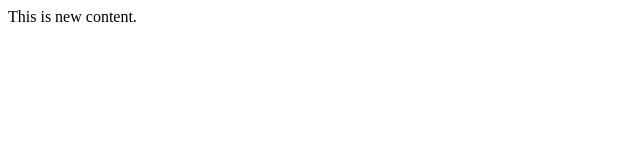
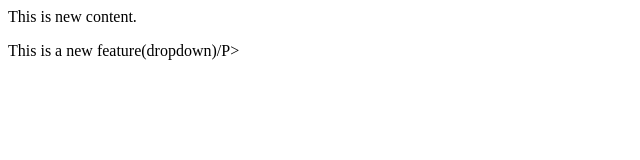
Before and after one commit to 0922pramod/Newrepo, a plain HTML site: page index.html in a window 1280 px wide. Shown: the whole page, without its empty margins (0-640 px from the left). Drawn offline with Linux system fonts and the light colour scheme.

```diff
--- a/index.html
+++ b/index.html
@@ -1 +1,2 @@
 <p>This is new content.</p>
+<P>This is a new feature(dropdown)/P>
```
